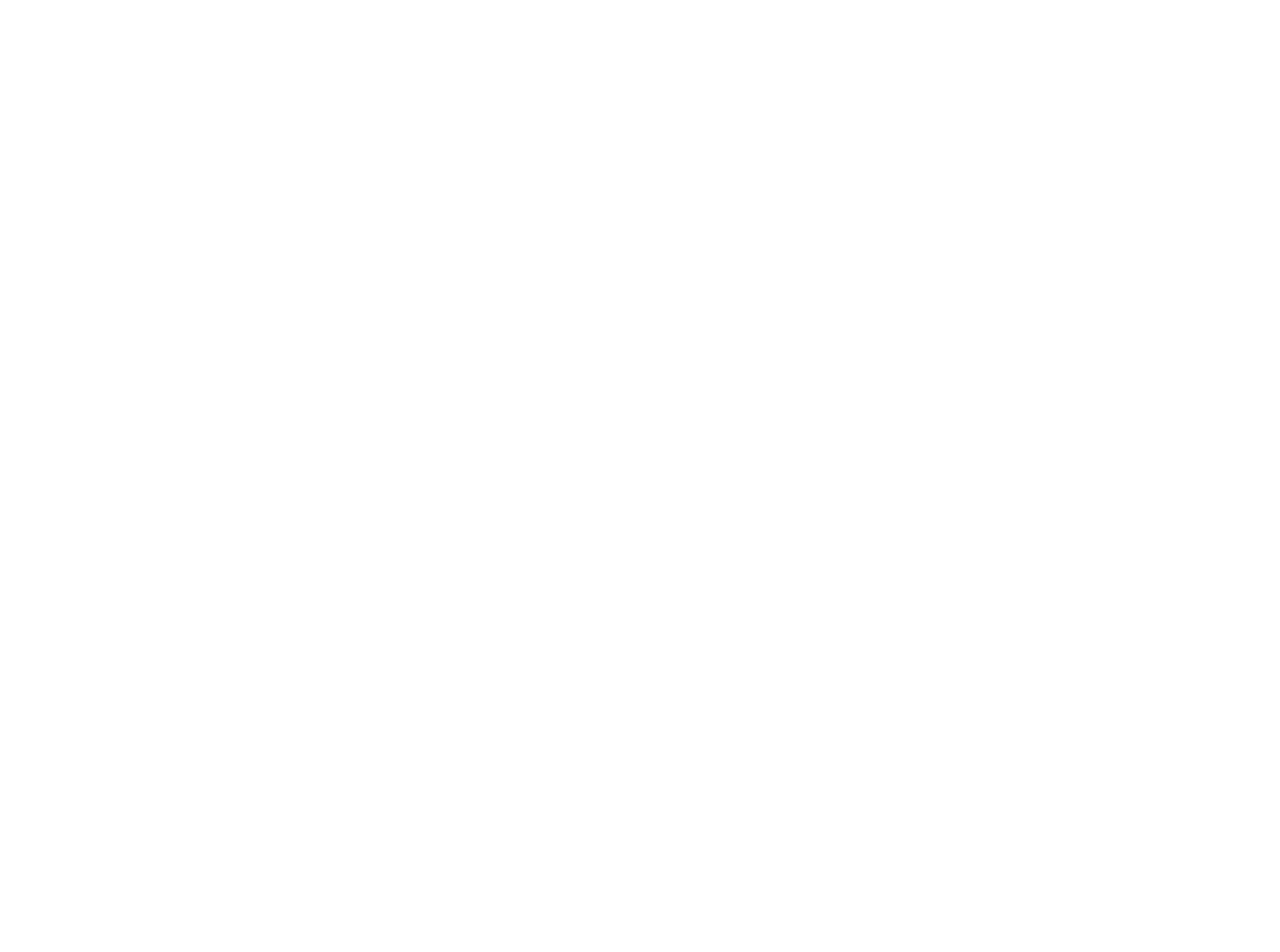
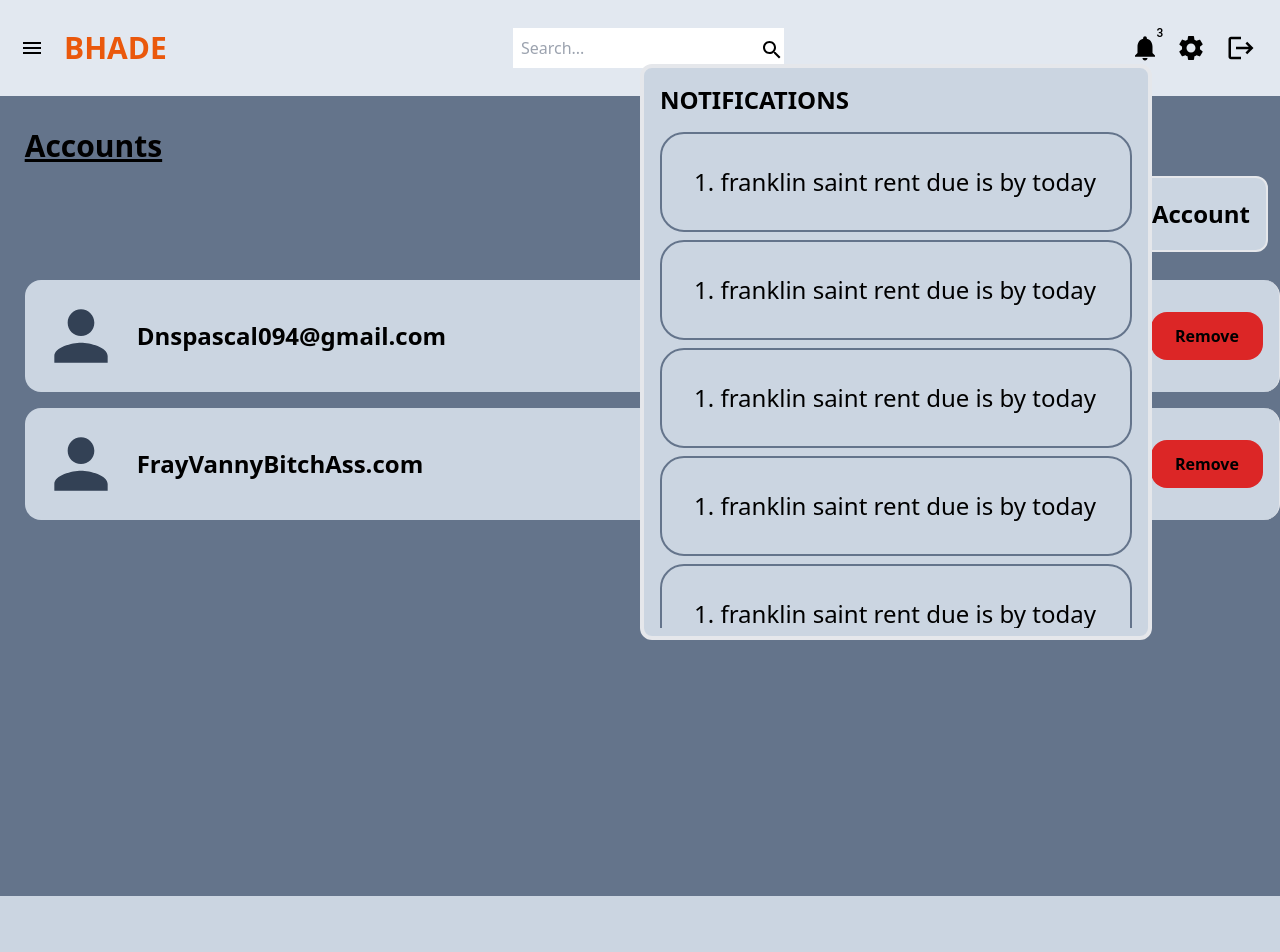
Before and after one commit to Frank-128/bhade, a React (Vite) app: page /accounts in a window 1280 px wide. Before the commit this address had no page. Shown: the top 952 px of the page. Before the commit the page ends 800 px from the top, so only its background shows below. Built offline with nearby package versions, Linux system fonts and the light colour scheme.

Commit message:
Denis' part Navbar,Account,ChangeEmail,ChangePassword,Setting,App

```diff
--- a/src/App.jsx
+++ b/src/App.jsx
@@ -7,11 +7,25 @@
 import Login from "./pages/Login";
 import Rooms from "./pages/Rooms";
 import TenantDetail from "./pages/TenantDetail";
+import {Setting} from "./pages/Setting";
+import { ChangePassword } from "./pages/ChangePassword";
+import { Account } from "./pages/Account";
+import { ChangeEmail } from "./pages/changeEmail";
 function Skeleton() {
   const [isOpen, setIsOpen] = useState(false);
+    const [window, setWindow]= useState(false);
+    const handleClick = (e)=>{
+
+
+
+        if(e.target.classList.contains('notify')===false){
+
+            setWindow(true);
+        }
+    }
   return (
-    <div className="w-full h-full ">
-      <Navbar isOpen={isOpen} setIsOpen={setIsOpen} />
+    <div onClick={handleClick} className="w-full skeleton  h-full ">
+      <Navbar isOpen={isOpen} window={window} setWindow={setWindow} setIsOpen={setIsOpen} />
       <div className="flex relative h-screen  w-full">
         <div
           className={` h-full w-full   duration-300  ${
@@ -20,13 +34,19 @@
         >
           {<Sidebar isOpen={isOpen} />}
         </div>
-        <div className={` ${isOpen ? " basis-9/12 " : "flex-1"} w-96   h-full`}>
+        <div className={` ${isOpen ? " basis-9/12 " : "flex-1"} w-96 skeleton  h-full`}>
           <Outlet />
         </div>
       </div>
+          <footer className="bg-slate-300  h-96 flex flex-col gap-y-3 justify-center  items-center pb-28">
+           <div>  <span className={'font-bold text-3xl text-slate-800'}> BHADE</span> <span>&copy;2023</span></div>
+           <div> <p className={'text-xl font-bold'}>Contact Developers</p></div>
+              <div><i>Frank Ndagula | Salim Mchomvu | Denis Mgaya</i></div>
+              <div> Copyright@2023</div>
+        </footer>
     </div>
-  );
-}
+  );s
+an}
 function App() {
   return (
     <BrowserRouter>
@@ -36,8 +56,12 @@
           <Route path="/" element={<Dashboard />} />
           <Route path="/blocks/:id" element={<BlockPage />} />
           <Route path="/rooms" element={<Rooms />} />
-          <Route path='tenant/:id' element={<TenantDetail/>} />
-        </Route>
+          <Route path='/tenant/:id' element={<TenantDetail/>} />
+          <Route path='/settings' element={<Setting/>}/>
+          <Route path='/changepassword' element={<ChangePassword/>}/>
+          <Route path='/accounts' element={<Account/>}/>
+          <Route   path='/changeemail' element={<ChangeEmail/>}/>
+          </Route>
       </Routes>
     </BrowserRouter>
   );
--- a/src/components/Navbar.jsx
+++ b/src/components/Navbar.jsx
@@ -3,17 +3,24 @@
   Logout,
   Menu,
   Notifications,
-  Search,
+  Search, Settings,
 } from "@mui/icons-material";
 import { Badge } from "@mui/material";
-import React, { useState } from "react";
+import {useState} from "react";
+import {useNavigate} from 'react-router-dom';
+import './../app.css'
 
-function Navbar({ isOpen, setIsOpen }) {
+function Navbar({ isOpen, setIsOpen,window,setWindow }) {
+  const navigate = useNavigate();
+
+  const setNotificationWindow=()=>{
+   setWindow(!window);
+  }
   return (
     <div className=" ">
       {/* Navbar for small devices */}
       <div className="bg-slate-200 h-fit  md:hidden sx:w-screen al:w-[23.5rem] flex gap-4 flex-col justify-between p-5 items-center  ">
-        <p>
+        <p onClick={()=>navigate('/')}>
           <b className="text-3xl text-orange-600 cursor-pointer">BHADE</b>
         </p>
         {/* div for search */}
@@ -45,13 +52,18 @@
             <Badge badgeContent={3}>
               <Notifications style={{ fontSize: "30px" }} />
             </Badge>
-
-            <Logout className="" style={{ fontSize: "30px" }} />
+            <Settings onClick={()=>navigate('/settings')} style={{ fontSize: "30px" }}/>
+            <Logout  style={{ fontSize: "30px" }} />
           </div>
         </div>
       </div>
       {/* Navbar for md devices and above */}
-      <div className="bg-slate-200 h-24  w-full  md:flex al:hidden  justify-between p-5 items-center  ">
+
+      <div className="skeleton bg-slate-200  h-24  w-full  md:flex al:hidden  justify-between p-5 items-center  ">
+
+
+
+
         <div className="flex items-center  ">
           {isOpen ? (
             <Close
@@ -64,7 +76,7 @@
               className="mr-5 cursor-pointer  "
             />
           )}
-          <p>
+          <p onClick={()=>navigate('/')}>
             <b className="text-3xl text-orange-600 cursor-pointer">BHADE</b>
           </p>
         </div>
@@ -78,16 +90,38 @@
         </div>
         <div className="flex justify-between  gap-4">
           <Badge badgeContent={3}>
-            <Notifications style={{ fontSize: "30px" }} />
+            <Notifications  onClick={setNotificationWindow}  className="cursor-pointer notify" style={{ fontSize: "30px" }} />
           </Badge>
+            <Settings  onClick={()=>navigate('/settings')}  className="cursor-pointer" style={{fontSize:"30px"}}/>
+            <Logout onClick={()=>navigate('./login')} className="mx-1 cursor-pointer" style={{ fontSize: "30px" }} />
 
-            <Logout className="mx-1" style={{ fontSize: "30px" }} />
+
 
 
         </div>
       </div>
-    </div>
-  );
+      {window? <div className="hidden">
+         NOTIFICATION
+        </div>:
+        <div className="">
+         <div className='w-[32rem] h-[36rem] notify bg-slate-300 absolute z-20  border-4 rounded-xl right-32 top-16 p-4 '>
+                 <p className="text-black text-2xl  font-bold ">NOTIFICATIONS</p>
+                 <div className="gap-y-2 flex-col h-[31rem] flex overflow-y-scroll mt-4 hideScroll">
+
+                 <div className=" rounded-3xl border-2 p-8 border-slate-500  text-2xl">  <p>1. franklin saint rent due is by today</p>  </div>
+                 <div className=" rounded-3xl border-2 p-8 border-slate-500  text-2xl">  <p>1. franklin saint rent due is by today</p>  </div>
+                 <div className=" rounded-3xl border-2 p-8 border-slate-500  text-2xl">  <p>1. franklin saint rent due is by today</p>  </div>
+                 <div className=" rounded-3xl border-2 p-8 border-slate-500  text-2xl">  <p>1. franklin saint rent due is by today</p>  </div>
+                 <div className=" rounded-3xl border-2 p-8 border-slate-500  text-2xl">  <p>1. franklin saint rent due is by today</p>  </div>
+                 <div className=" rounded-3xl border-2 p-8 border-slate-500  text-2xl">  <p>1. franklin saint rent due is by today</p>  </div>
+                 <div className=" rounded-3xl border-2 p-8 border-slate-500  text-2xl">  <p>1. franklin saint rent due is by today</p>  </div>
+                 <div className=" rounded-3xl border-2 p-8 border-slate-500  text-2xl">  <p>1. franklin saint rent due is by today</p>  </div>
+                 <div className=" rounded-3xl border-2 p-8 border-slate-500  text-2xl">  <p>1. franklin saint rent due is by today</p>  </div>
+                 <div className=" rounded-3xl border-2 p-8 border-slate-500  text-2xl">  <p>1. franklin saint rent due is by today</p>  </div>
+                  </div>
+         </div>
+        </div> }
+    </div>)
 }
 
 export default Navbar;
--- /dev/null
+++ b/src/pages/Account.jsx
@@ -0,0 +1,27 @@
+import {Person, Add} from '@mui/icons-material'
+export const Account = () =>{
+    return(
+        <div className="pl-16 bg-slate-500 h-full">
+            <p  className="text-3xl text-black pt-8 font-bold underline">Accounts</p>
+
+           <div className="flex justify-end p-3 "> <div className={'border-2 flex p-4 rounded-xl bg-slate-300 gap-3'} ><Add style={{fontSize:"40px"}} className="text-slate-900  rounded-3xl border-4 border-slate-900"/> <p className=" text-2xl font-bold flex justify-center items-center ">Add Account</p></div></div>
+
+           <div className='flex justify-between h-28 bg-slate-300 border-r rounded-2xl p-4 mt-4'>
+            <div className="flex">
+            <Person  style={{fontSize:"80px"}} className="text-slate-700"/>
+                <span className='text-2xl font-bold flex items-center ml-4'>Dnspascal094@gmail.com</span>
+           </div>
+               <div className="pt-4"> <button className=" rounded-2xl border-slate-800 w-28 h-12 font-bold bg-red-600 ">Remove</button></div>
+
+            </div>
+            <div className='flex justify-between h-28 bg-slate-300 border-r rounded-2xl p-4 mt-4'>
+            <div className="flex">
+            <Person  style={{fontSize:"80px"}} className="text-slate-700"/>
+                <span className='text-2xl font-bold flex items-center ml-4'>FrayVannyBitchAss.com</span>
+           </div>
+               <div className="pt-4"> <button className=" rounded-2xl border-slate-800 w-28 h-12 font-bold bg-red-600 ">Remove</button></div>
+
+            </div>
+        </div>
+    )
+}
--- /dev/null
+++ b/src/pages/ChangeEmail.jsx
@@ -0,0 +1,9 @@
+export const ChangeEmail = () =>{
+    return (
+    <div className='pl-16'>
+         <div>
+            A link has been sent to your email account check it to confirm
+         </div>
+    </div>
+    )
+}
--- /dev/null
+++ b/src/pages/ChangePassword.jsx
@@ -0,0 +1,29 @@
+export const ChangePassword = () =>{
+return(
+
+    <div className="pl-16  flex h-full flex-col items-center justify-center">
+          <p className={'font-bold text-3xl mb-3'}>Change Password</p>
+        <div className="bg-slate-300 p-24 rounded-xl ">
+        <div className="flex flex-col w-64">
+           <label htmlFor="oldPassword" className="font-bold"> Old Password</label>
+           <input type='password' name="oldPassword" placeholder="Old password" id="oldPassword" className="border-2 border-slate-900 rounded-xl p-2"/>
+        </div>
+        <div className="flex flex-col w-64 mt-3">
+            <label htmlFor="newPassword"  className="font-bold"> New Password</label>
+            <input type='password' name="newPassword" placeholder="New password" id="newPassword" className="border-2  border-slate-900 rounded-xl p-2"/>
+        </div>
+            <div className="flex flex-col w-64 mt-3">
+                <label htmlFor="ConfirmNewPassword"  className="font-bold"> Confirm New Password</label>
+                <input type='password' name="confirmNewPassword" placeholder="Confirm New password" id="ConfirmNewPassword" className="border-2  border-slate-900 rounded-xl p-2"/>
+            </div>
+        <div className=" flex justify-end w-full">
+        <button className="text-xl font-bold rounded-xl border-2 p-2 mt-4  bg-slate-500 cursor-pointer justify-end ">
+            Change
+           </button>
+        </div>
+            <p className={'text-xl text-center mt-4 text-blue-600 underline'}>forgot password?</p>
+        </div>
+     </div>
+)
+
+}
--- /dev/null
+++ b/src/pages/Setting.jsx
@@ -0,0 +1,24 @@
+import {Settings} from "@mui/icons-material";
+import React from 'react';
+import {useNavigate} from 'react-router-dom';
+
+export const Setting=()=>{
+    const navigate = useNavigate();
+    return(
+
+        <div className={'pl-16 bg-slate-500 h-screen'}>
+            <div className="text-white text-3xl flex gap-2">
+                <Settings style={{fontSize:"30px"}}  className="mt-1"/>
+              <span className="font-bold">Settings</span> 2
+
+            </div>
+            <div>
+                <div className=" bg-slate-300 p-4 m-4 border-2 rounded-xl cursor-pointer" onClick={()=>navigate('/changeemail')}> <p className="font-bold text-2xl">Change Email</p></div>
+                <div className=" bg-slate-300 p-4 m-4 border-2 rounded-xl cursor-pointer " onClick={()=>navigate('/changepassword')}>  <p className="font-bold text-2xl">Change Password</p></div>
+                <div className=" bg-slate-300 p-4 m-4 border-2 rounded-xl cursor-pointer"  onClick={()=>navigate('/accounts')}> <p className="font-bold text-2xl">Accounts</p></div>
+                <div className=" bg-slate-300 p-4 m-4 border-2 rounded-xl cursor-pointer " onClick={()=>navigate('/')}> <p className="font-bold text-2xl">Contact Developers</p></div>
+            </div >
+
+        </div>
+    )
+}
```
